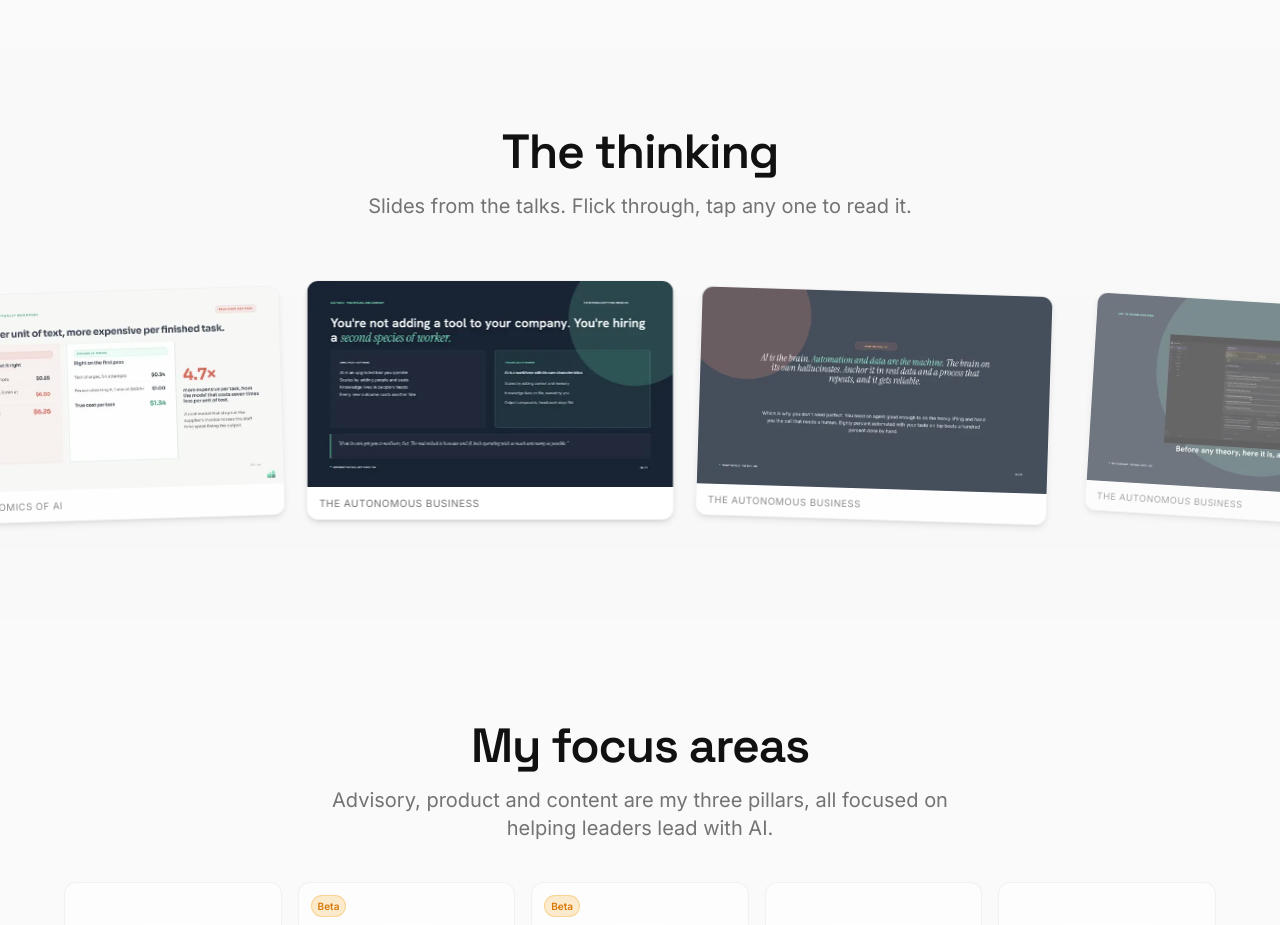
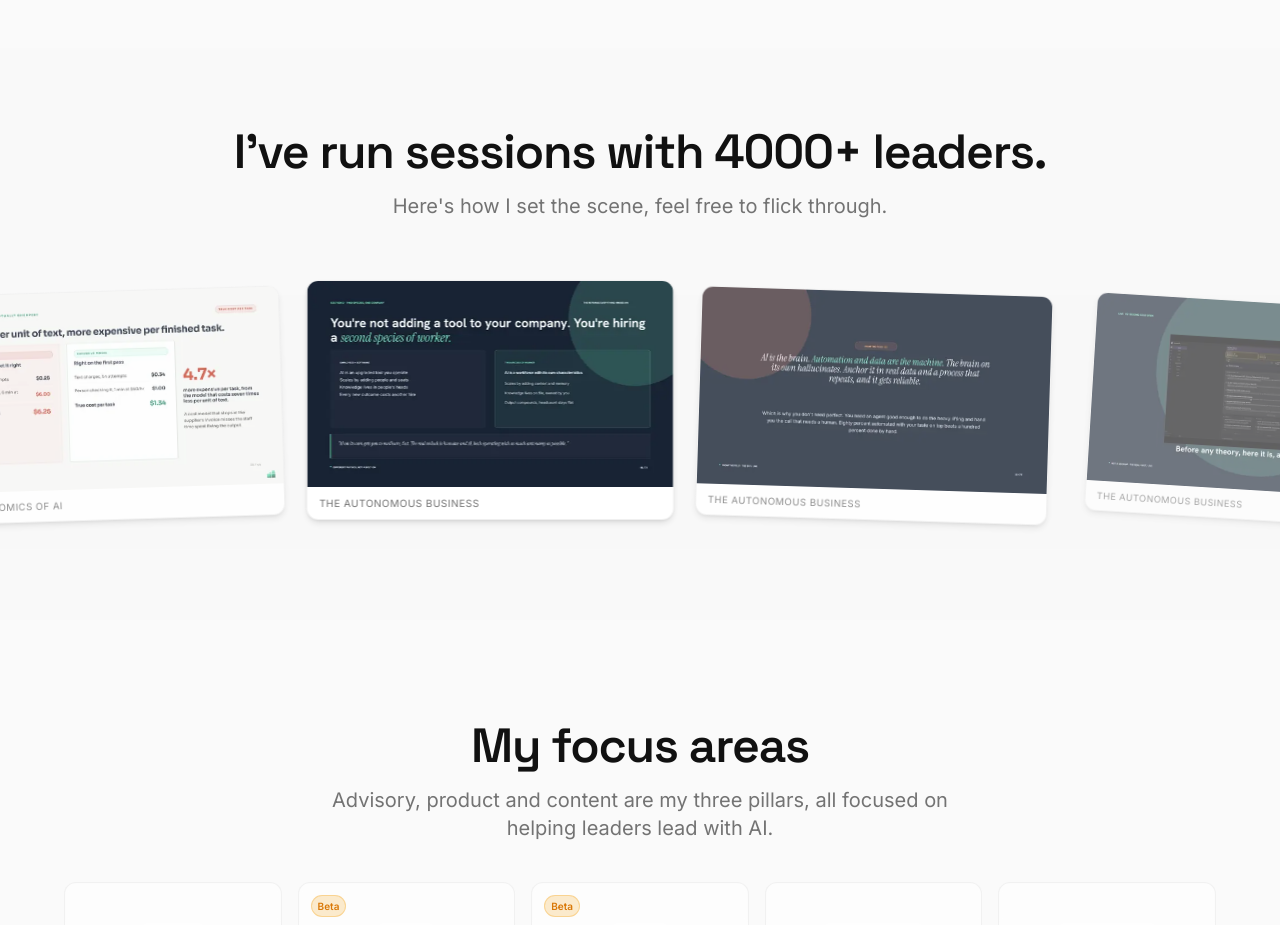
Before and after one commit to krishanraja/krish-raja, a React (Vite) app: page / in a window 1280 px wide. Shown: the part 2500-3425 px from the top of the page. Built offline with nearby package versions, Linux system fonts and the light colour scheme.

Commit message:
feat: update deck title and description for leadership sessions
Updated deck title to reflect experience and changed description to describe content.

Co-authored-by: krishanraja <226431269+krishanraja@users.noreply.github.com>

```diff
--- a/src/content/deck.ts
+++ b/src/content/deck.ts
@@ -23,8 +23,8 @@ import type { DeckContent } from './types';
 export const deck: DeckContent = {
   id: 'the-thinking',
   eyebrow: 'The thinking',
-  title: 'The thinking',
-  sub: 'Slides from the talks. Flick through, tap any one to read it.',
+  title: 'I\'ve run sessions with 4000+ leaders.',
+  sub: 'Here\'s how I set the scene, feel free to flick through.',
   readerHint: 'Tap to read',
   sessionLabel: 'See the session',
 
```
